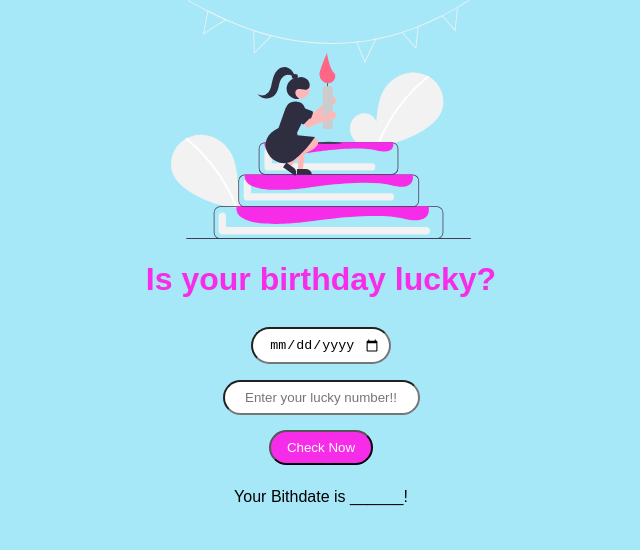
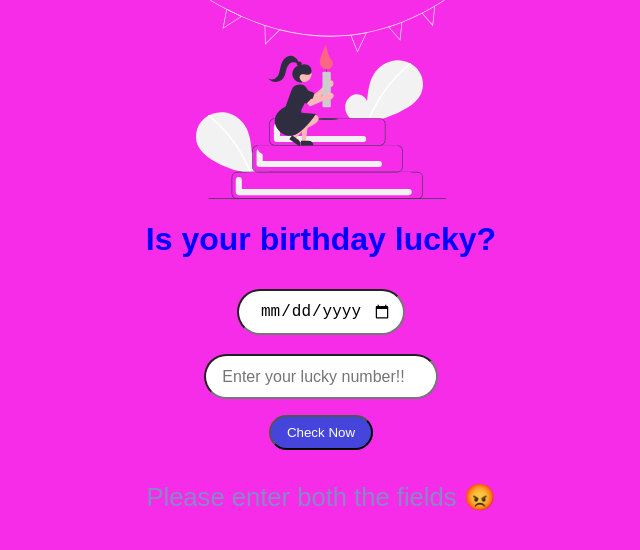
Before and after one commit to purvasharmadev/lucky-birtdhday, a website built with Parcel: page index.html in a window 1280 px wide. Both pictures are taken after a click on the button "Check Now". Shown: the whole page, without its empty margins (319-959 px from the left). Built offline with nearby package versions, Linux system fonts and the light colour scheme.

Commit message:
add: add functions

```diff
--- a/index.html
+++ b/index.html
@@ -13,15 +13,15 @@
     <div class="container">
       <img src="bd.svg" />
       <h1>Is your birthday lucky?</h1>
-      <input type="date" id="birthDate" />
+      <input type="date" id="date" />
       <input
-        type="text"
-        id="luckyNum"
+        type="number"
+        id="lucky-number"
         placeholder="Enter your lucky number!!"
       />
-      <button id="chk-btn">Check Now</button>
+      <button id="btn-check">Check Now</button>
 
-      <p id="msg">Your Bithdate is ______!</p>
+      <p id="msg"></p>
     </div>
 
     <script src="src/index.js"></script>
--- a/src/index.js
+++ b/src/index.js
@@ -1 +1,33 @@
 import "./styles.css";
+const birthDate = document.querySelector("#date");
+const luckyNumber = document.querySelector("#lucky-number");
+const btnCheck = document.querySelector("#btn-check");
+const result = document.querySelector("#msg");
+
+function compareValues(sum, luckyNumber) {
+  if (sum % luckyNumber === 0) {
+    result.innerText = "Your birthday is lucky 🚀";
+  } else {
+    result.innerText = "Your birthday is not lucky 🤒";
+  }
+}
+
+function checkBirthDateIsLucky() {
+  const dob = birthDate.value;
+  const sum = calSum(dob);
+  if (sum && dob) compareValues(sum, luckyNumber.value);
+  else result.innerText = "Please enter both the fields 😡";
+}
+
+function calSum(dob) {
+  dob = dob.replaceAll("-", "");
+  let sum = 0;
+  for (let index = 0; index < dob.length; index++) {
+    sum = sum + Number(dob.charAt(index));
+  }
+  return sum;
+}
+btnCheck.addEventListener("click", function getValues() {
+  // console.log(birthDate.value, luckyNumber.value);
+  checkBirthDateIsLucky();
+});
--- a/src/styles.css
+++ b/src/styles.css
@@ -3,30 +3,22 @@ body {
   margin: 0;
   padding: 0;
   box-sizing: border-box;
-  background-color: rgba(85, 211, 243, 0.514);
+  background-color: #f72ce8;
   text-align: center;
 }
 img {
   display: block;
-  max-width: 300px;
-}
-.container {
-  margin: auto;
-  max-width: 900px;
-  /* border: 2px black solid; */
-  display: flex;
-  flex-direction: column;
-  justify-content: center;
-  align-items: center;
+  max-width: 250px;
 }
 
 h1 {
   font-size: 2rem;
-  color: #f72ce8;
+  color: blue;
 }
 
 input {
-  padding: 0.5rem;
+  padding: 0.7rem;
+  font-size: 1rem;
   outline: none;
   border-radius: 2rem;
   margin: 0.6em 0em;
@@ -36,7 +28,21 @@ input {
 button {
   padding: 0.5rem 1rem;
   margin: 0.5em 0em;
-  background: #f72ce8;
+  background: rgb(69, 69, 219);
   color: white;
   border-radius: 20px;
 }
+
+.container {
+  margin: auto;
+  max-width: 900px;
+  display: flex;
+  flex-direction: column;
+  justify-content: center;
+  align-items: center;
+}
+
+#msg {
+  font-size: 1.6rem;
+  color: rgb(136, 136, 199);
+}
```
